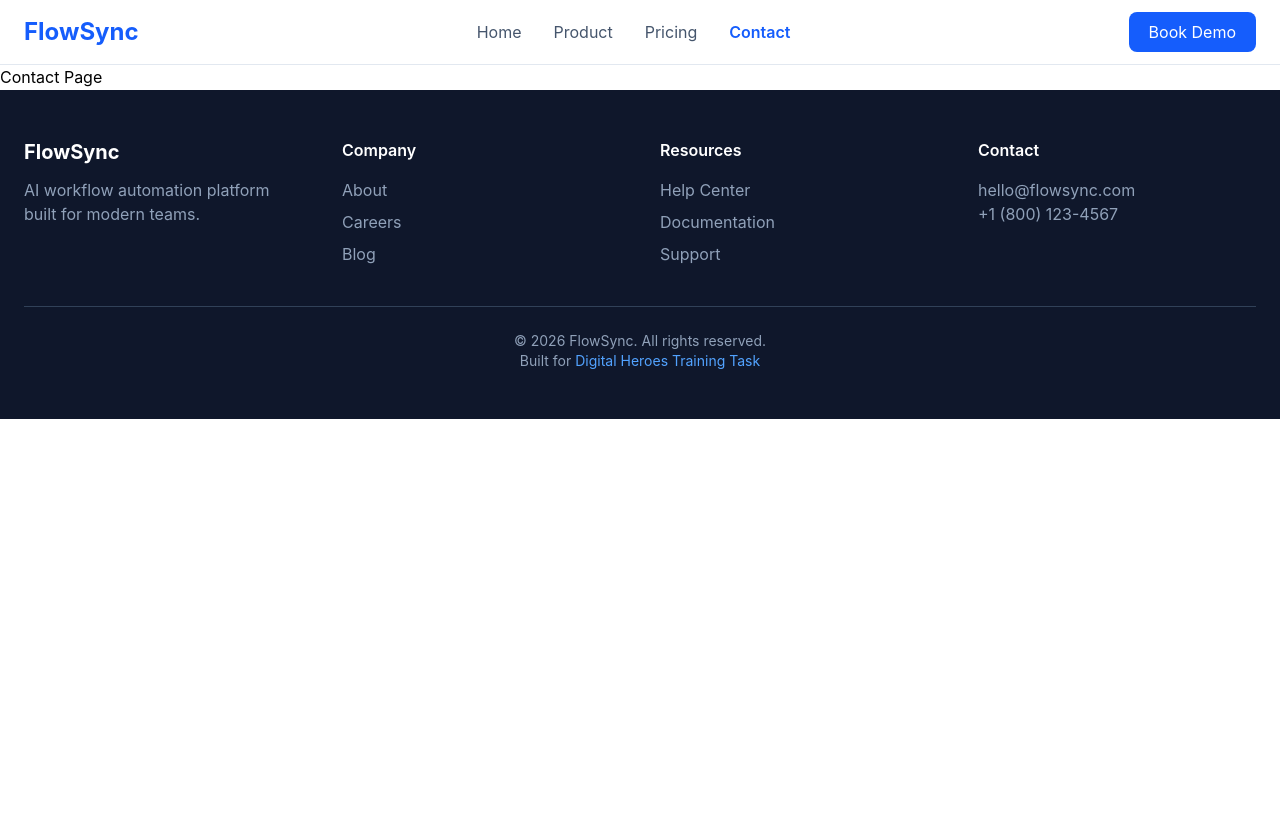
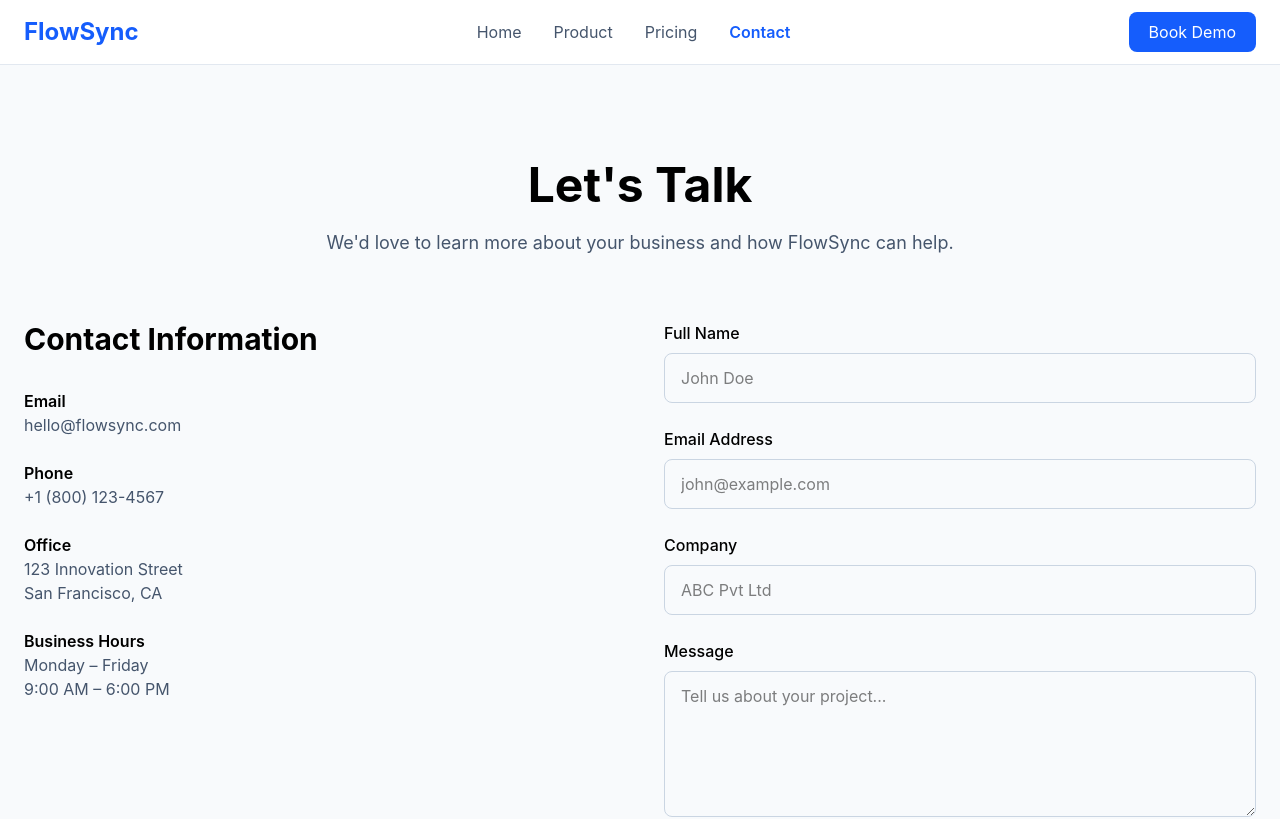
Before and after one commit to Charumehra/flowsync, a React (Vite) app: page /contact in a window 1280 px wide. Shown: the top 819 px of the page. Built offline with nearby package versions, Linux system fonts and the light colour scheme.

Commit message:
feat: build contact page

```diff
--- /dev/null
+++ b/src/components/ContactForm.jsx
@@ -0,0 +1,78 @@
+export default function ContactForm() {
+  return (
+    <form className="space-y-6">
+
+      <div>
+        <label
+          htmlFor="name"
+          className="mb-2 block font-medium"
+        >
+          Full Name
+        </label>
+
+        <input
+          id="name"
+          type="text"
+          placeholder="John Doe"
+          className="w-full rounded-lg border border-slate-300 px-4 py-3 outline-none focus:border-blue-600"
+        />
+      </div>
+
+      <div>
+        <label
+          htmlFor="email"
+          className="mb-2 block font-medium"
+        >
+          Email Address
+        </label>
+
+        <input
+          id="email"
+          type="email"
+          placeholder="john@example.com"
+          className="w-full rounded-lg border border-slate-300 px-4 py-3 outline-none focus:border-blue-600"
+        />
+      </div>
+
+      <div>
+        <label
+          htmlFor="company"
+          className="mb-2 block font-medium"
+        >
+          Company
+        </label>
+
+        <input
+          id="company"
+          type="text"
+          placeholder="ABC Pvt Ltd"
+          className="w-full rounded-lg border border-slate-300 px-4 py-3 outline-none focus:border-blue-600"
+        />
+      </div>
+
+      <div>
+        <label
+          htmlFor="message"
+          className="mb-2 block font-medium"
+        >
+          Message
+        </label>
+
+        <textarea
+          id="message"
+          rows="5"
+          placeholder="Tell us about your project..."
+          className="w-full rounded-lg border border-slate-300 px-4 py-3 outline-none focus:border-blue-600"
+        />
+      </div>
+
+      <button
+        type="submit"
+        className="rounded-lg bg-blue-600 px-8 py-3 font-semibold text-white transition hover:bg-blue-700"
+      >
+        Send Message
+      </button>
+
+    </form>
+  );
+}
--- a/src/pages/Contact.jsx
+++ b/src/pages/Contact.jsx
@@ -1,3 +1,98 @@
+import SEO from "../components/SEO";
+import ContactForm from "../components/ContactForm";
+
 export default function Contact() {
-  return <h1>Contact Page</h1>;
+  return (
+    <>
+      <SEO
+        title="Contact | FlowSync"
+        description="Get in touch with the FlowSync team."
+      />
+
+      <section className="bg-slate-50 py-24">
+        <div className="mx-auto max-w-7xl px-6">
+
+          <div className="mb-16 text-center">
+
+            <h1 className="text-5xl font-bold">
+              Let's Talk
+            </h1>
+
+            <p className="mt-5 text-lg text-slate-600">
+              We'd love to learn more about your business and
+              how FlowSync can help.
+            </p>
+
+          </div>
+
+          <div className="grid gap-12 lg:grid-cols-2">
+
+            {/* Left */}
+
+            <div>
+
+              <h2 className="text-3xl font-bold">
+                Contact Information
+              </h2>
+
+              <div className="mt-8 space-y-6">
+
+                <div>
+                  <h3 className="font-semibold">
+                    Email
+                  </h3>
+
+                  <p className="text-slate-600">
+                    hello@flowsync.com
+                  </p>
+                </div>
+
+                <div>
+                  <h3 className="font-semibold">
+                    Phone
+                  </h3>
+
+                  <p className="text-slate-600">
+                    +1 (800) 123-4567
+                  </p>
+                </div>
+
+                <div>
+                  <h3 className="font-semibold">
+                    Office
+                  </h3>
+
+                  <p className="text-slate-600">
+                    123 Innovation Street
+                    <br />
+                    San Francisco, CA
+                  </p>
+                </div>
+
+                <div>
+                  <h3 className="font-semibold">
+                    Business Hours
+                  </h3>
+
+                  <p className="text-slate-600">
+                    Monday – Friday
+                    <br />
+                    9:00 AM – 6:00 PM
+                  </p>
+                </div>
+
+              </div>
+
+            </div>
+
+            {/* Right */}
+
+            <ContactForm />
+
+          </div>
+
+        </div>
+      </section>
+    </>
+  );
 }
```
